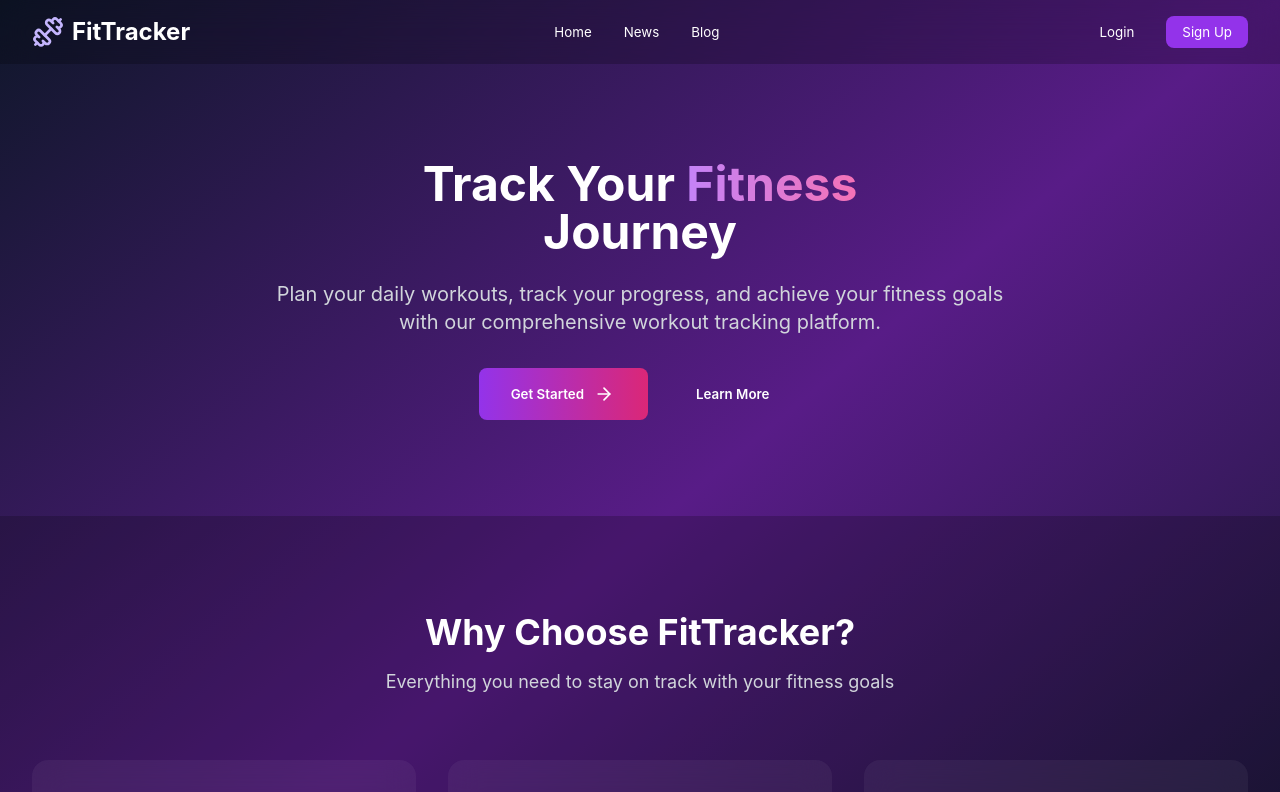
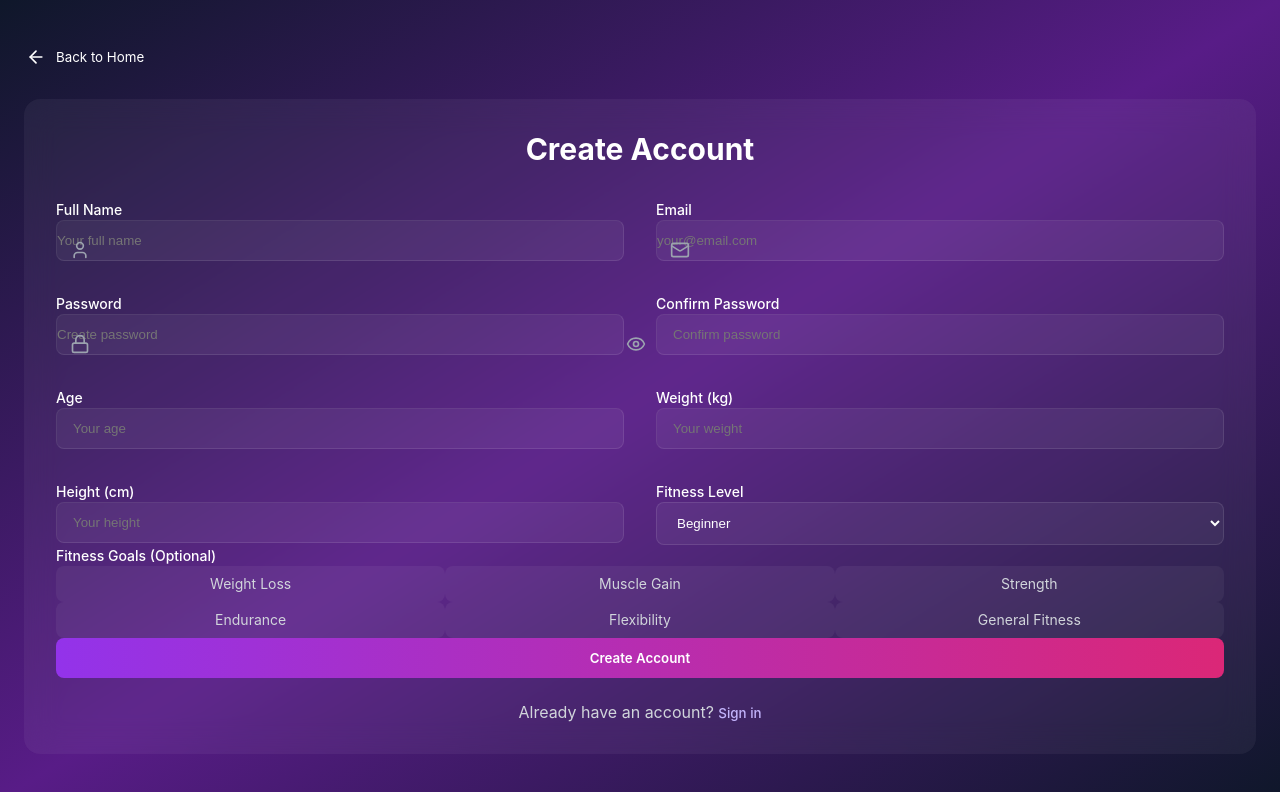
Before and after one commit to Juanmichu/new-project, a React (Create React App) app in the folder frontend/: page /register in a window 1280 px wide. Shown: the top 792 px of the page. Built offline with nearby package versions, Linux system fonts and the light colour scheme.

Commit message:
Added navigation with react-router-dom for app pages

```diff
--- a/frontend/src/App.js
+++ b/frontend/src/App.js
@@ -1,5 +1,6 @@
 // src/App.js - Complete Integration
 import React, { useState } from 'react';
+import { Routes, Route, Navigate, useNavigate } from 'react-router-dom';
 import './workout-app.css';
 import './App.css';
 import { AuthProvider } from './hooks/useAuth';
@@ -11,7 +12,9 @@ import { UpdatedUserDashboard } from './components/UpdatedUserDashboard';
 import { ArrowRight, Dumbbell, Users, Calendar, Trophy, ArrowLeft, Clock, User, LogOut, Menu, X, Target, TrendingUp, CheckCircle, Search, Filter, ChevronRight, Heart, MessageCircle, Share2, BookOpen, Tag } from 'lucide-react';
 
 // Updated HomePage with auth integration
-const HomePage = ({ onNavigate }) => {
+const HomePage = () => {
+    const navigate = useNavigate();
+    const onNavigate = (page) => navigate(page === 'home' ? '/' : `/${page}`);
     return (
         <div className="min-h-screen bg-gradient-to-br from-slate-900 via-purple-900 to-slate-900">
             {/* Navigation */}
@@ -113,7 +116,9 @@ const HomePage = ({ onNavigate }) => {
 };
 
 // Enhanced News Page with API integration
-const NewsPage = ({ onNavigate }) => {
+const NewsPage = () => {
+    const navigate = useNavigate();
+    const onNavigate = (page) => navigate(page === 'home' ? '/' : `/${page}`);
     const [news, setNews] = useState([]);
     const [loading, setLoading] = useState(true);
     const [selectedCategory, setSelectedCategory] = useState('all');
@@ -209,7 +214,9 @@ const NewsPage = ({ onNavigate }) => {
 };
 
 // Enhanced Blog Page with API integration
-const BlogPage = ({ onNavigate }) => {
+const BlogPage = () => {
+    const navigate = useNavigate();
+    const onNavigate = (page) => navigate(page === 'home' ? '/' : `/${page}`);
     const [articles, setArticles] = useState([]);
     const [loading, setLoading] = useState(true);
 
@@ -333,32 +340,24 @@ const BlogPage = ({ onNavigate }) => {
 
 // Main App Component
 function App() {
-    const [currentPage, setCurrentPage] = useState('home');
-
-    const renderPage = () => {
-        switch(currentPage) {
-            case 'login':
-                return <LoginPage onNavigate={setCurrentPage} />;
-            case 'register':
-                return <RegisterPage onNavigate={setCurrentPage} />;
-            case 'dashboard':
-                return (
-                    <ProtectedRoute onNavigate={setCurrentPage}>
-                        <UpdatedUserDashboard onNavigate={setCurrentPage} />
-                    </ProtectedRoute>
-                );
-            case 'news':
-                return <NewsPage onNavigate={setCurrentPage} />;
-            case 'blog':
-                return <BlogPage onNavigate={setCurrentPage} />;
-            default:
-                return <HomePage onNavigate={setCurrentPage} />;
-        }
-    };
-
     return (
         <AuthProvider>
-            {renderPage()}
+            <Routes>
+                <Route path="/" element={<HomePage />} />
+                <Route path="/login" element={<LoginPage />} />
+                <Route path="/register" element={<RegisterPage />} />
+                <Route path="/news" element={<NewsPage />} />
+                <Route path="/blog" element={<BlogPage />} />
+                <Route
+                    path="/dashboard"
+                    element={
+                        <ProtectedRoute>
+                            <UpdatedUserDashboard />
+                        </ProtectedRoute>
+                    }
+                />
+                <Route path="*" element={<Navigate to="/" replace />} />
+            </Routes>
         </AuthProvider>
     );
 }
--- a/frontend/src/components/AuthPages.js
+++ b/frontend/src/components/AuthPages.js
@@ -1,8 +1,11 @@
 import React, { useState } from 'react';
+import { useNavigate } from 'react-router-dom';
 import { useAuth } from '../hooks/useAuth';
 import { ArrowLeft, Eye, EyeOff, Mail, Lock, User } from 'lucide-react';
 
-export const LoginPage = ({ onNavigate }) => {
+export const LoginPage = () => {
+    const navigate = useNavigate();
+    const onNavigate = (page) => navigate(page === 'home' ? '/' : `/${page}`);
     const [credentials, setCredentials] = useState({ email: '', password: '' });
     const [showPassword, setShowPassword] = useState(false);
     const [loading, setLoading] = useState(false);
@@ -117,7 +120,9 @@ export const LoginPage = ({ onNavigate }) => {
     );
 };
 
-export const RegisterPage = ({ onNavigate }) => {
+export const RegisterPage = () => {
+    const navigate = useNavigate();
+    const onNavigate = (page) => navigate(page === 'home' ? '/' : `/${page}`);
     const [formData, setFormData] = useState({
         name: '',
         email: '',
@@ -196,7 +201,7 @@ export const RegisterPage = ({ onNavigate }) => {
                     )}
 
                     <form onSubmit={handleSubmit} className="space-y-6">
-                        <div className="grid grid-cols-1 md:grid-cols-2 gap-6">
+                        <div className="grid grid-cols-1 md:grid-cols-2 gap-8">
                             <div>
                                 <label className="block text-white text-sm font-medium mb-2">Full Name</label>
                                 <div className="relative">
@@ -280,6 +285,34 @@ export const RegisterPage = ({ onNavigate }) => {
                             </div>
 
                             <div>
+                                <label className="block text-white text-sm font-medium mb-2">Weight (kg)</label>
+                                <input
+                                    type="number"
+                                    name="weight"
+                                    value={formData.weight}
+                                    onChange={handleChange}
+                                    className="w-full px-4 py-3 bg-white/5 border border-white/10 rounded-lg text-white placeholder-gray-400 focus:outline-none focus:border-purple-400 focus:bg-white/10 transition-all"
+                                    placeholder="Your weight"
+                                    min="13"
+                                    max="180"
+                                />
+                            </div>
+
+                            <div>
+                                <label className="block text-white text-sm font-medium mb-2">Height (cm)</label>
+                                <input
+                                    type="number"
+                                    name="height"
+                                    value={formData.height}
+                                    onChange={handleChange}
+                                    className="w-full px-4 py-3 bg-white/5 border border-white/10 rounded-lg text-white placeholder-gray-400 focus:outline-none focus:border-purple-400 focus:bg-white/10 transition-all"
+                                    placeholder="Your height"
+                                    min="13"
+                                    max="250"
+                                />
+                            </div>
+
+                            <div>
                                 <label className="block text-white text-sm font-medium mb-2">Fitness Level</label>
                                 <select
                                     name="fitness_level"
--- a/frontend/src/components/ProtectedRoute.js
+++ b/frontend/src/components/ProtectedRoute.js
@@ -1,8 +1,8 @@
 import React from 'react';
+import { Navigate } from 'react-router-dom';
 import { useAuth } from '../hooks/useAuth';
-import { LoginPage } from './AuthPages';
 
-export const ProtectedRoute = ({ children, onNavigate }) => {
+export const ProtectedRoute = ({ children }) => {
     const { isAuthenticated, loading } = useAuth();
 
     if (loading) {
@@ -14,7 +14,7 @@ export const ProtectedRoute = ({ children, onNavigate }) => {
     }
 
     if (!isAuthenticated) {
-        return <LoginPage onNavigate={onNavigate} />;
+        return <Navigate to="/login" replace />;
     }
 
     return children;
--- a/frontend/src/components/UpdatedUserDashboard.js
+++ b/frontend/src/components/UpdatedUserDashboard.js
@@ -1,10 +1,12 @@
 import React, { useState, useEffect } from 'react';
+import { useNavigate } from 'react-router-dom';
 import { Calendar, Dumbbell, User, LogOut, Menu, X, Clock, Target, TrendingUp, CheckCircle } from 'lucide-react';
 import { useAuth } from '../hooks/useAuth';
 import { useWorkouts } from '../hooks/useWorkouts';
 import { useStats } from '../hooks/useStats';
 
-export const UpdatedUserDashboard = ({ onNavigate }) => {
+export const UpdatedUserDashboard = () => {
+    const navigate = useNavigate();
     const [isSidebarOpen, setIsSidebarOpen] = useState(false);
     const { user, logout } = useAuth();
     const { todayWorkout, markExerciseComplete, fetchTodayWorkout } = useWorkouts();
@@ -12,12 +14,12 @@ export const UpdatedUserDashboard = ({ onNavigate }) => {
 
     const handleLogout = async () => {
         await logout();
-        onNavigate('home');
+        navigate('/');
     };
 
     const handleExerciseComplete = async (exerciseId) => {
         if (todayWorkout) {
-            await markExerciseComplete(todayWorkout.id, exerciseId);
+            await markExerciseComplete(todayWorkout._id, exerciseId);
             fetchTodayWorkout(); // Refresh the workout data
         }
     };
@@ -176,13 +178,13 @@ export const UpdatedUserDashboard = ({ onNavigate }) => {
                                 <div className="space-y-4">
                                     {todayWorkout.exercises?.map((workoutExercise) => (
                                         <div
-                                            key={workoutExercise.id}
+                                            key={workoutExercise._id}
                                             className={`p-4 rounded-lg border transition-all cursor-pointer ${
                                                 workoutExercise.completed
                                                     ? 'bg-green-500/10 border-green-500/30'
                                                     : 'bg-white/5 border-white/10 hover:bg-white/10'
                                             }`}
-                                            onClick={() => handleExerciseComplete(workoutExercise.id)}
+                                            onClick={() => handleExerciseComplete(workoutExercise._id)}
                                         >
                                             <div className="flex items-center justify-between">
                                                 <div className="flex items-center space-x-4">
--- a/frontend/src/index.js
+++ b/frontend/src/index.js
@@ -1,5 +1,6 @@
 import React from 'react';
 import ReactDOM from 'react-dom/client';
+import { BrowserRouter } from 'react-router-dom';
 import './index.css';
 import App from './App';
 import reportWebVitals from './reportWebVitals';
@@ -7,7 +8,9 @@ import reportWebVitals from './reportWebVitals';
 const root = ReactDOM.createRoot(document.getElementById('root'));
 root.render(
   <React.StrictMode>
-    <App />
+    <BrowserRouter>
+      <App />
+    </BrowserRouter>
   </React.StrictMode>
 );
 
```
